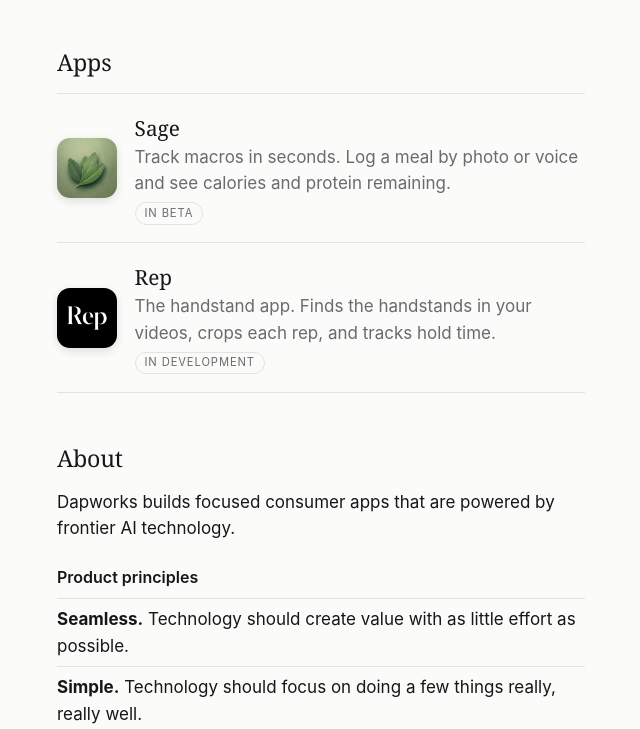
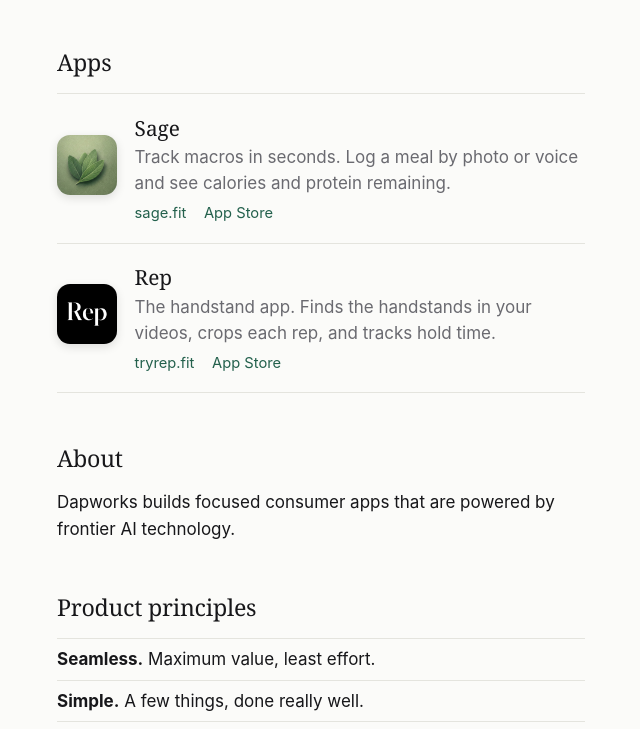
Before and after one commit to robertdapice/dapworks, a plain HTML site: page index.html in a window 1280 px wide. Shown: the part 204-933 px from the top of the page, without its empty margins (319-959 px from the left). Drawn offline with Linux system fonts and the light colour scheme.

Commit message:
Link apps to their sites and App Store; principles as a section
Sage and Rep are live on the App Store, so the status pills are replaced
by links to each app's site and store listing. Product principles gets
its own heading and one-line entries.

Co-Authored-By: Claude Fable 5.2 <noreply@anthropic.com>

```diff
--- a/index.html
+++ b/index.html
@@ -18,17 +18,16 @@
   h1 { font-family: Georgia, "Times New Roman", serif; font-weight: 400; font-size: clamp(2.4rem, 7vw, 3.2rem); letter-spacing: -.02em; line-height: 1.05; margin: 0 0 1rem; }
   h2 { font-family: Georgia, "Times New Roman", serif; font-weight: 400; font-size: 1.45rem; letter-spacing: -.01em; margin: 3rem 0 .75rem; }
   p { margin: 0 0 1rem; }
-  h3 { font-weight: 600; font-size: 1rem; margin: 1.5rem 0 .5rem; }
   ul.principles { list-style: none; padding: 0; margin: 0 0 1rem; }
-  ul.principles li { padding: .45rem 0; border-top: 1px solid var(--rule); }
+  ul.principles li { padding: .45rem 0; border-top: 1px solid var(--rule); white-space: nowrap; }
   ul.principles li:last-child { border-bottom: 1px solid var(--rule); }
   .lead { font-size: 1.2rem; }
   ul.products { list-style: none; padding: 0; margin: 0; border-top: 1px solid var(--rule); }
   ul.products li { display: flex; align-items: center; gap: 1.1rem; padding: 1.1rem 0; border-bottom: 1px solid var(--rule); }
   ul.products img { width: 60px; height: 60px; border-radius: 13px; flex: none; box-shadow: 0 3px 10px rgba(0,0,0,.12); }
-  ul.products .name { font-family: Georgia, "Times New Roman", serif; font-size: 1.3rem; }
+  ul.products .name { font-family: Georgia, "Times New Roman", serif; font-size: 1.3rem; color: var(--fg); }
   ul.products .tag { color: var(--muted); margin: 0; }
-  ul.products .status { display: inline-block; margin-top: .35rem; font-size: .7rem; letter-spacing: .08em; text-transform: uppercase; color: var(--muted); border: 1px solid var(--rule); border-radius: 999px; padding: .1rem .55rem; }
+  ul.products .links { margin: .35rem 0 0; font-size: .92rem; display: flex; gap: 1.1rem; }
   footer { max-width: 36rem; margin: 0 auto; padding: 0 1.5rem 3rem; font-size: .85rem; color: var(--muted); display: flex; flex-wrap: wrap; justify-content: space-between; gap: .5rem 1rem; }
   footer a { color: var(--muted); }
 </style>
@@ -41,22 +40,22 @@
   <h2>Apps</h2>
   <ul class="products">
     <li>
-      <img src="/assets/sage-icon-200.png" alt="Sage icon" width="60" height="60">
-      <div><div class="name">Sage</div><p class="tag">Track macros in seconds. Log a meal by photo or voice and see calories and protein remaining.</p><span class="status">In beta</span></div>
+      <a href="https://sage.fit"><img src="/assets/sage-icon-200.png" alt="Sage icon" width="60" height="60"></a>
+      <div><a class="name" href="https://sage.fit">Sage</a><p class="tag">Track macros in seconds. Log a meal by photo or voice and see calories and protein remaining.</p><p class="links"><a href="https://sage.fit">sage.fit</a><a href="https://apps.apple.com/app/id6759079117">App Store</a></p></div>
     </li>
     <li>
-      <img src="/assets/rep-icon-200.png" alt="Rep icon" width="60" height="60">
-      <div><div class="name">Rep</div><p class="tag">The handstand app. Finds the handstands in your videos, crops each rep, and tracks hold time.</p><span class="status">In development</span></div>
+      <a href="https://tryrep.fit"><img src="/assets/rep-icon-200.png" alt="Rep icon" width="60" height="60"></a>
+      <div><a class="name" href="https://tryrep.fit">Rep</a><p class="tag">The handstand app. Finds the handstands in your videos, crops each rep, and tracks hold time.</p><p class="links"><a href="https://tryrep.fit">tryrep.fit</a><a href="https://apps.apple.com/app/id6828188648">App Store</a></p></div>
     </li>
   </ul>
 
   <h2>About</h2>
   <p>Dapworks builds focused consumer apps that are powered by frontier AI technology.</p>
-  <h3>Product principles</h3>
+  <h2>Product principles</h2>
   <ul class="principles">
-    <li><strong>Seamless.</strong> Technology should create value with as little effort as possible.</li>
-    <li><strong>Simple.</strong> Technology should focus on doing a few things really, really well.</li>
-    <li><strong>Minimal.</strong> Technology should only show me what I need to know.</li>
+    <li><strong>Seamless.</strong> Maximum value, least effort.</li>
+    <li><strong>Simple.</strong> A few things, done really well.</li>
+    <li><strong>Minimal.</strong> Only what you need to know.</li>
   </ul>
 
   <h2>Contact</h2>
```
